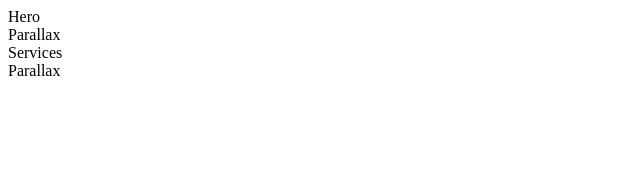
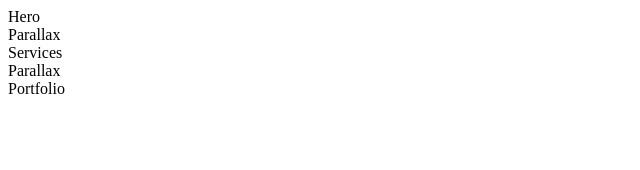
Before and after one commit to erickdc7/react-portfolio-7, a React (Vite) app: page / in a window 1280 px wide. Shown: the top 170 px of the page, without its empty margins (0-640 px from the left). Built offline with nearby package versions, Linux system fonts and the light colour scheme.

Commit message:
add text

```diff
--- a/src/App.jsx
+++ b/src/App.jsx
@@ -5,6 +5,7 @@ const App = () => {
       <section>Parallax</section>
       <section>Services</section>
       <section>Parallax</section>
+      <section>Portfolio</section>
     </div>
   );
 };
```
